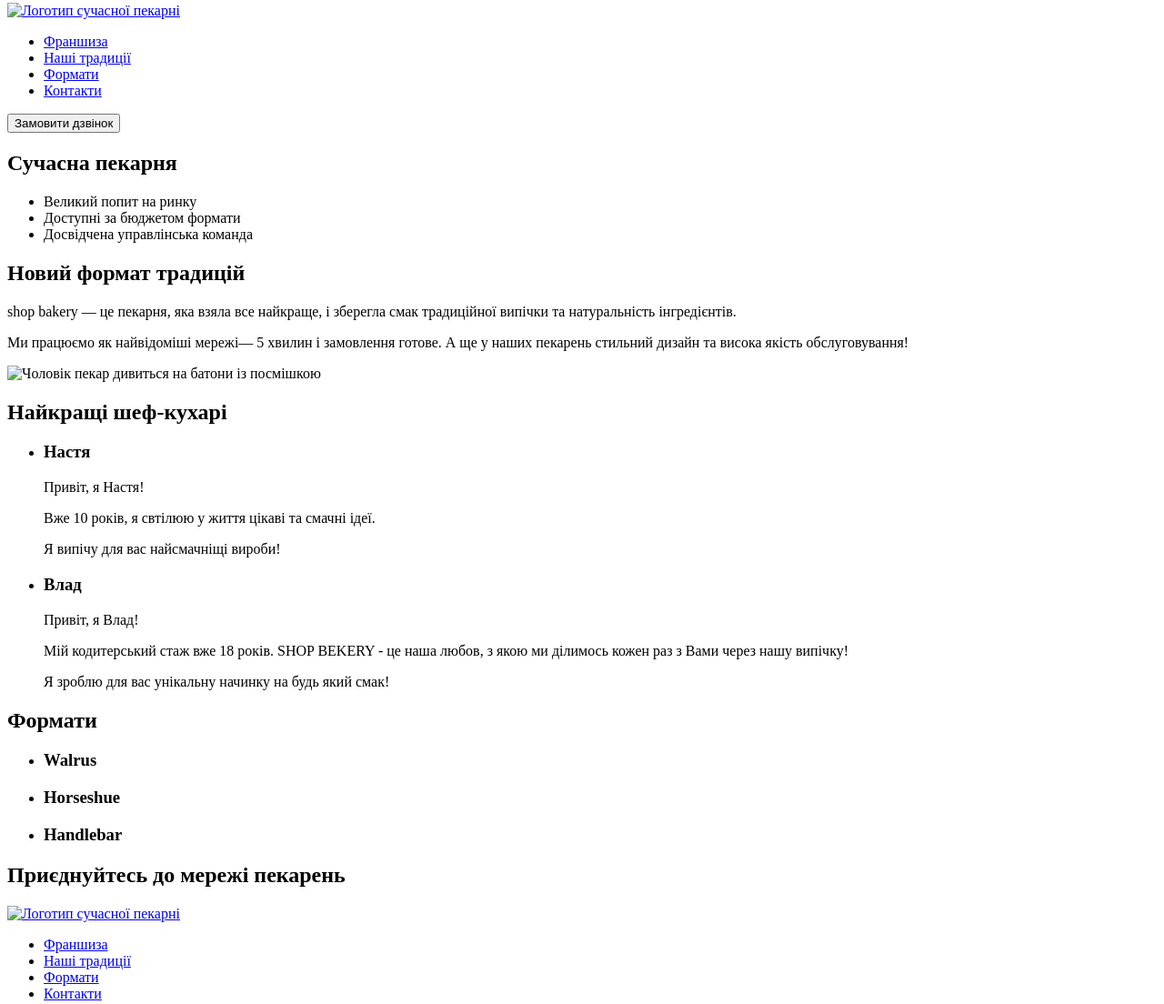
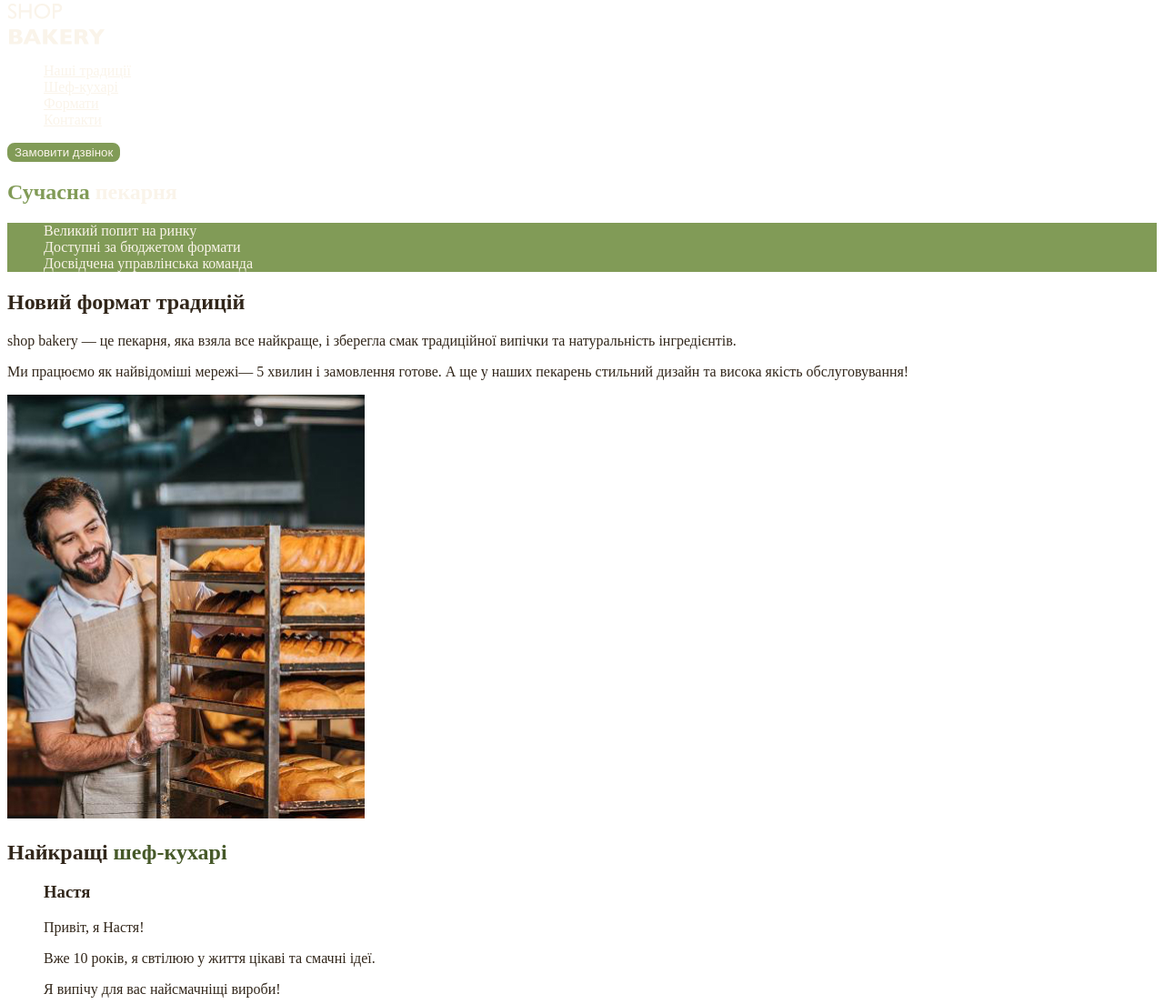
Before and after one commit to Effes77/genius-test, a plain HTML site: page index.html in a window 1280 px wide. Shown: the part 5-1109 px from the top of the page at 91% size. Drawn offline with Linux system fonts and the light colour scheme.

Commit message:
new file:   css/styles.css new file:   images/bakery-man.jpg new file:   images/logo.svg modified:   index.html new file:   test.html

```diff
--- /dev/null
+++ b/css/styles.css
@@ -0,0 +1,50 @@
+:root {
+    --color-primary-dark: #31261A;
+    --color-primary-light: #FAF4EA;
+    --color-brand-light: #819B57;
+    --color-brand-dark: #465929;
+}
+/* Base */
+body {
+    color: var(--color-primary-dark);
+}
+ul {
+    list-style-type: none;
+}
+/* button */
+.button {
+    color: var(--color-primary-light);
+    background-color: var(--color-brand-light);
+    border: 2px solid var(--color-brand-light);
+    border-radius: 8px;
+    cursor: pointer;
+}
+.button:hover {
+    color: var(--color-brand-light);
+    background-color: transparent;
+}
+.button:active{
+    background-color: black;
+}
+/* link */
+.link {
+    color: var(--color-primary-light);
+}
+.link:hover {
+    color: var(--color-brand-light);
+}
+/* hero section */
+.hero-title {
+    color: var(--color-primary-light);
+}
+.hero-title .accent {
+    color: var(--color-brand-light);
+}
+
+.adventages-list {
+    background-color: var(--color-brand-light);
+    color: var(--color-primary-light);
+}
+.section-title .accent {
+ color: var(--color-brand-dark);
+}
--- a/index.html
+++ b/index.html
@@ -3,35 +3,35 @@
   <head>
     <meta charset="UTF-8" />
     <meta name="viewport" content="width=device-width, initial-scale=1.0" />
-    <!-- проверочный коммент -->
     <title>Сучасна пекарня</title>
+    <link rel="stylesheet" href="./css/styles.css" />
   </head>
   <body>
     <header>
       <nav>
-        <a href="#"
+        <a href="./index.html"
           ><img src="./images/logo.svg" alt="Логотип сучасної пекарні" />
         </a>
         <ul>
-          <li><a href="#" target="_blank">Франшиза</a></li>
-          <li><a href="#">Наші традиції</a></li>
-          <li><a href="#">Формати</a></li>
-          <li><a href="#">Контакти</a></li>
+          <li><a class="link" href="#section-traditions">Наші традиції</a></li>
+          <li><a class="link" href="#chefs-section">Шеф-кухарі</a></li>
+          <li><a class="link" href="#formats-section">Формати</a></li>
+          <li><a class="link" href="#contacts-section">Контакти</a></li>
         </ul>
       </nav>
-      <button type="button">Замовити дзвінок</button>
+      <button type="button" class="button">Замовити дзвінок</button>
     </header>
     <main>
       <section>
-        <h1>Сучасна пекарня</h1>
+        <h1 class="hero-title"><span class="accent">Сучасна</span> пекарня</h1>
       </section>
-      <section>
-        <ul>
+      <section id="section-traditions">
+        <ul class="adventages-list">
           <li>Великий попит на ринку</li>
           <li>Доступні за бюджетом формати</li>
           <li>Досвідчена управлінська команда</li>
         </ul>
-        <h2>Новий формат традицій</h2>
+        <h2 class="section-title">Новий формат традицій</h2>
         <p>
           <span>shop bakery</span> — це пекарня, яка взяла все найкраще, і
           зберегла смак традиційної випічки та натуральність інгредієнтів.
@@ -42,12 +42,14 @@
           стильний дизайн та висока якість обслуговування!
         </p>
         <img
-          src="./images/Baker-man.jpg"
+          src="./images/bakery-man.jpg"
           alt="Чоловік пекар дивиться на батони із посмішкою"
         />
       </section>
-      <section>
-        <h2>Найкращі шеф-кухарі</h2>
+      <section id="chefs-section">
+        <h2 class="section-title">
+          Найкращі <span class="accent">шеф-кухарі</span>
+        </h2>
         <ul>
           <li>
             <article>
@@ -70,8 +72,8 @@
           </li>
         </ul>
       </section>
-      <section>
-        <h2>Формати</h2>
+      <section id="formats-section">
+        <h2 class="section-title">Формати</h2>
         <ul>
           <li>
             <article>
@@ -90,8 +92,17 @@
           </li>
         </ul>
       </section>
-      <section>
-        <h2>Приєднуйтесь до мережі пекарень</h2>
+      <section id="contacts-section">
+        <h2 class="section-title">Приєднуйтесь до мережі пекарень</h2>
+        <iframe
+          src="https://www.google.com/maps/embed?pb=!1m18!1m12!1m3!1d2540.1634509688774!2d30.486402392447122!3d50.45668091367847!2m3!1f0!2f0!3f0!3m2!1i1024!2i768!4f13.1!3m3!1m2!1s0x40d4ce637c006b2d%3A0xaf86385f19996ff0!2z0LLRg9C70LjRhtGPINCh0ZbRh9C-0LLQuNGFINCh0YLRgNGW0LvRjNGG0ZbQsiwgNTQsINCa0LjRl9CyLCDQo9C60YDQsNC50L3QsCwgMDIwMDA!5e0!3m2!1sbg!2sbg!4v1732621398730!5m2!1sbg!2sbg"
+          width="600"
+          height="450"
+          style="border: 0"
+          allowfullscreen=""
+          loading="lazy"
+          referrerpolicy="no-referrer-when-downgrade"
+        ></iframe>
       </section>
     </main>
     <footer>
@@ -100,8 +111,8 @@
           <img src="./images/logo.svg" alt="Логотип сучасної пекарні" />
         </a>
         <ul>
-          <li><a href="#" target="_blank">Франшиза</a></li>
-          <li><a href="#">Наші традиції</a></li>
+          <li><a href="#" target="_blank">Наші традиції</a></li>
+          <li><a href="#">Шеф-кухарі</a></li>
           <li><a href="#">Формати</a></li>
           <li><a href="#">Контакти</a></li>
         </ul>
@@ -129,7 +140,7 @@
           </li>
         </ul>
         <a href="#" target="_blank">Політика конфіденційності</a>
-        <p>© 2022 Дані захищені</p>
+        <p>&copy; 2022 Дані захищені</p>
       </address>
     </footer>
   </body>
```
Also changed, not shown: test.html (added, +58 -0 lines), images/bakery-man.jpg (added), images/logo.svg (added).
